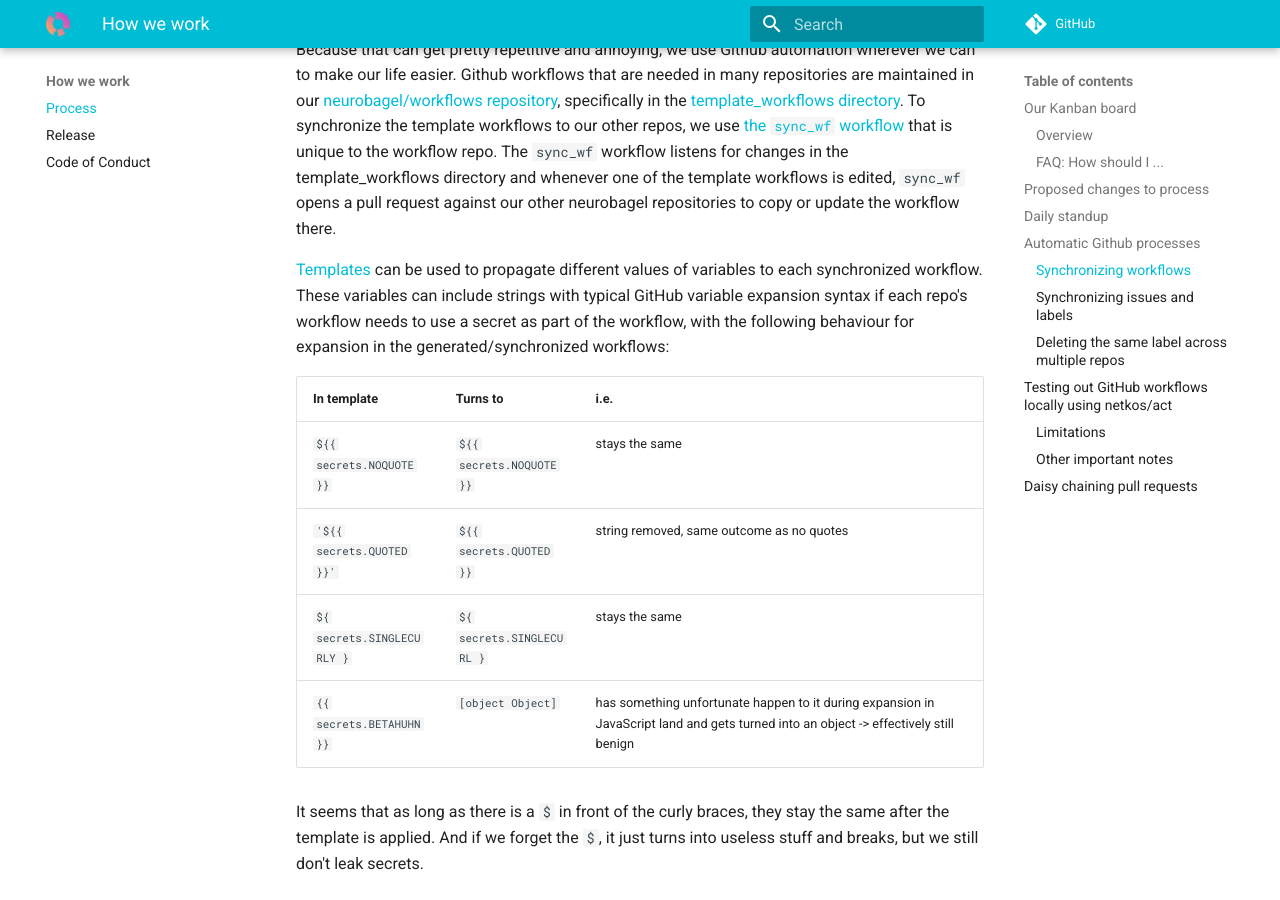
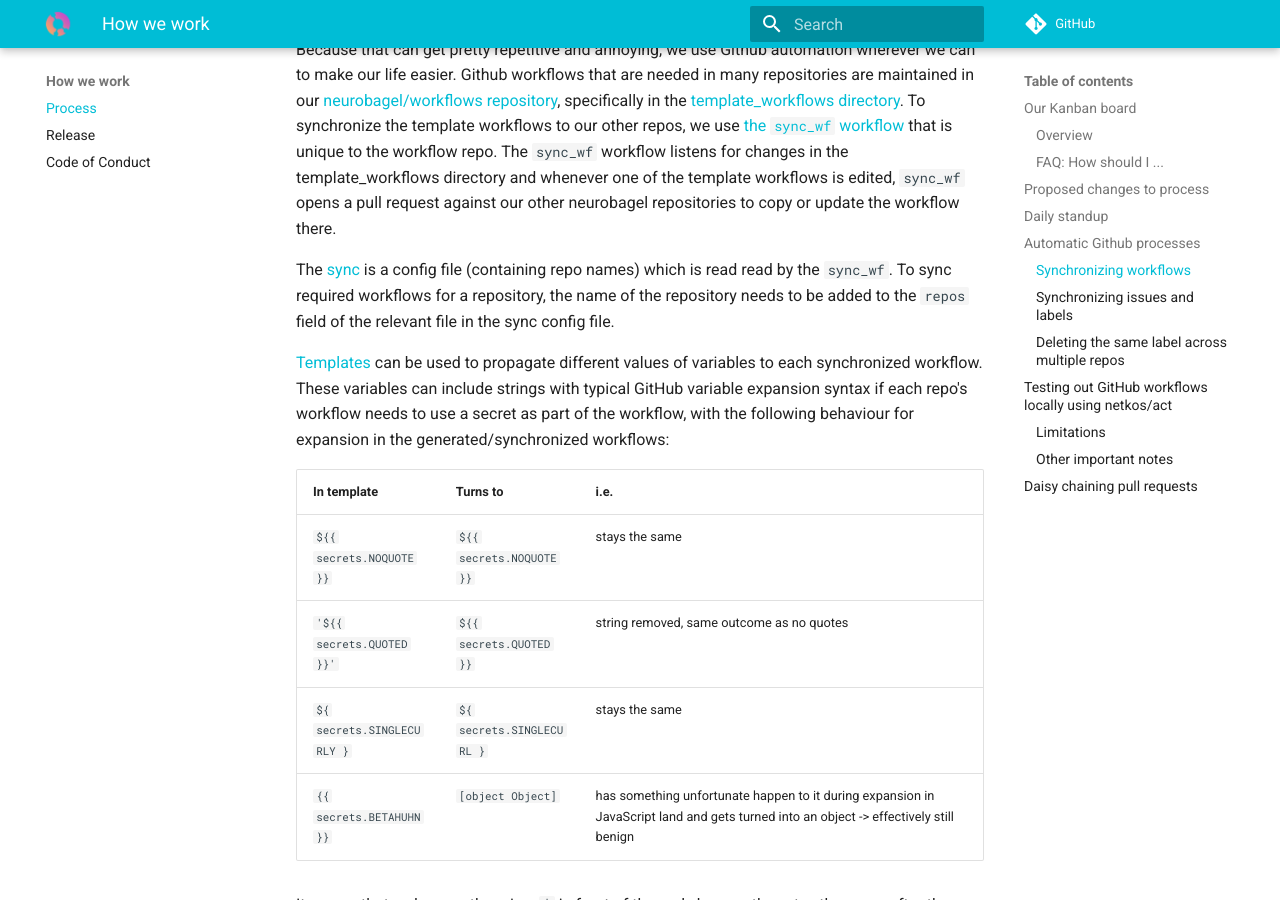
Before and after one commit to neurobagel/dev-docs, an MkDocs documentation site: the page built from docs/sections/How we work.md, in a window 1280 px wide and 900 px high, scrolled down 2523 px. Built offline with MkDocs 1.6.1 and Material for MkDocs 9.7.7, drawn with Linux system fonts in a browser that asks for light colours; comment, search, counter and statistics services are not loaded.

Commit message:
Updated `How we work` doc

```diff
--- a/docs/sections/How we work.md
+++ b/docs/sections/How we work.md
@@ -82,6 +82,8 @@ The `sync_wf` workflow listens for changes in the template_workflows
 directory and whenever one of the template workflows is edited,
 `sync_wf` opens a pull request against our other neurobagel repositories
 to copy or update the workflow there.
+
+The [sync](https://github.com/neurobagel/workflows/blob/main/.github/sync.yml) is a config file (containing repo names) which is read read by the `sync_wf`. To sync required workflows for a repository, the name of the repository needs to be added to the `repos` field of the relevant file in the sync config file.
 
 [Templates](https://github.com/BetaHuhn/repo-file-sync-action?tab=readme-ov-file#using-templates) can be used to propagate different values of variables to each synchronized workflow.
 These variables can include strings with typical GitHub variable expansion syntax if each repo's workflow needs to use a secret as part of the workflow, with the following behaviour for expansion in the generated/synchronized workflows:
```
